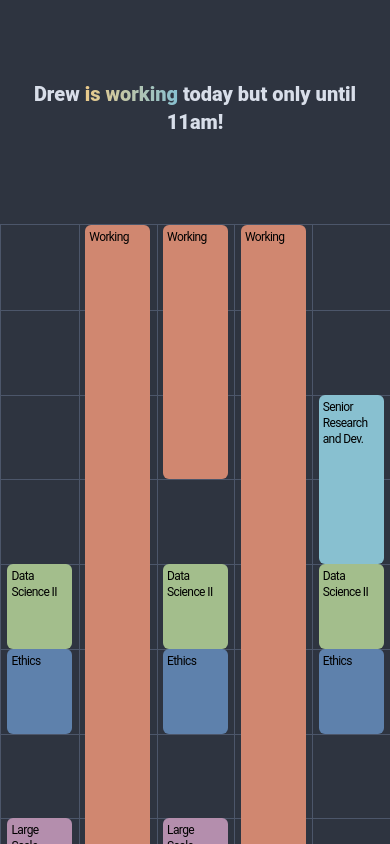
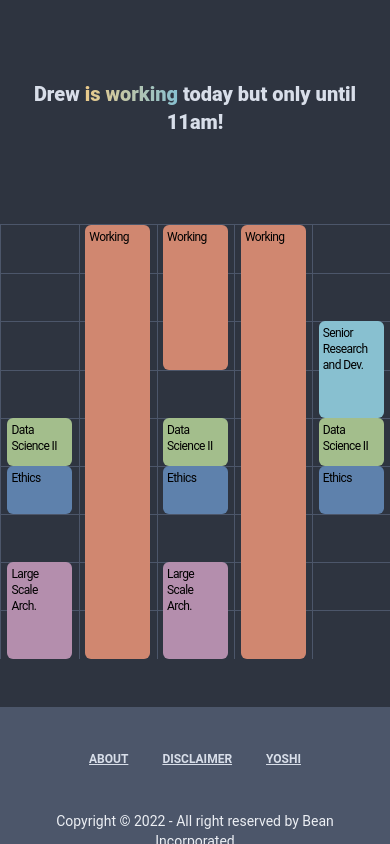
Before and after one commit to banana-slugg/sched, a Svelte app: page / in a window 390 px wide. Shown: the top 844 px of the page. Built offline with nearby package versions, Linux system fonts and the light colour scheme.

Commit message:
fixed scaling issues

```diff
--- a/src/App.svelte
+++ b/src/App.svelte
@@ -8,6 +8,6 @@
 
 <main class="h-screen">
     <Header />
-    <div class="h-full w-full bg-nord0 pt-20 px-0 pb-0 md:pt-32 xl:px-20 xl:pb-20"><Schedule /></div>
+    <div class=" h-4/6 w-full sm:h-full bg-nord0 pt-20 px-0 pb-12 md:pt-32 xl:px-20 xl:pb-20"><Schedule /></div>
     <Footer />
 </main>
```
